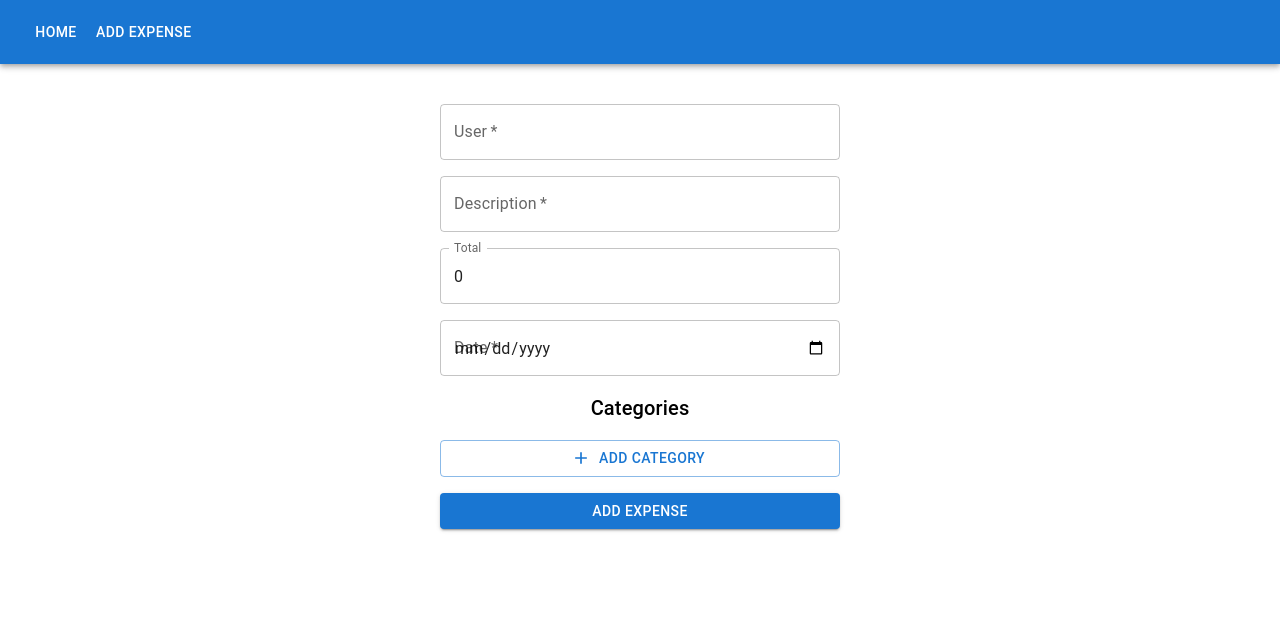
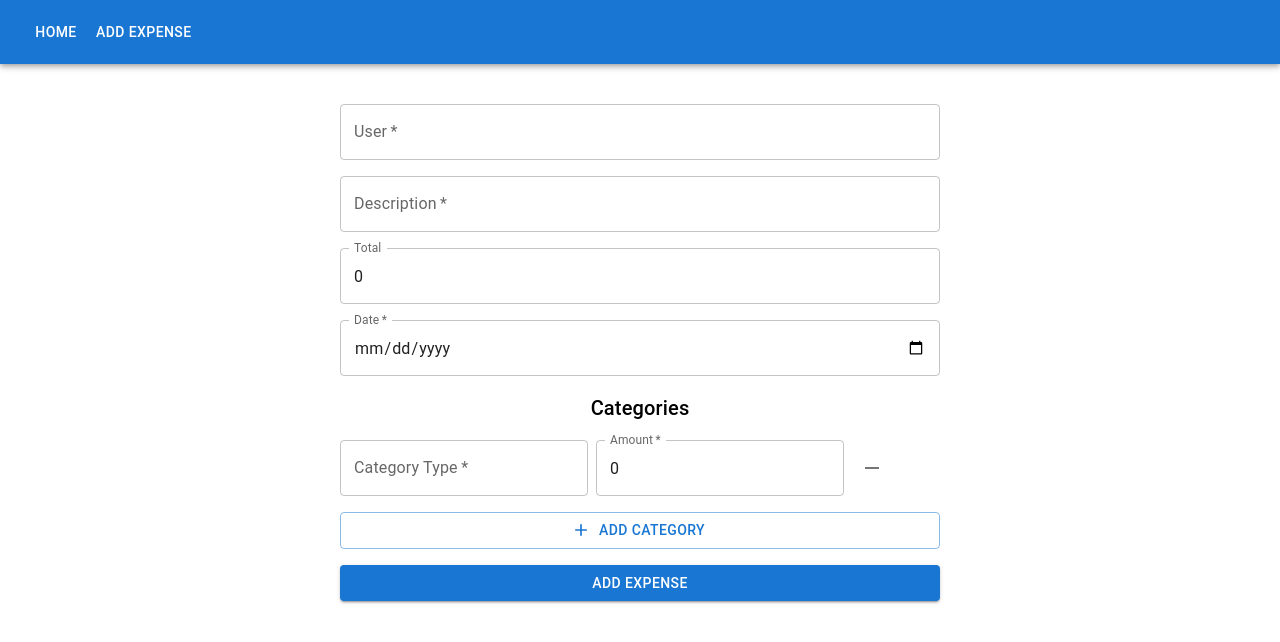
Before and after one commit to jagadeeswari-saranraj/expensesFrontend, a React (Create React App) app: page /add in a window 1280 px wide. Shown: the top 642 px of the page. Built offline with nearby package versions, Linux system fonts and the light colour scheme.

Commit message:
size changed and date label ovelapped issue fixed

```diff
--- a/src/components/ExpensesForm.tsx
+++ b/src/components/ExpensesForm.tsx
@@ -12,7 +12,7 @@ const ExpenseForm = () => {
   const [description, setDescription] = useState('');
   const [total, setTotal] = useState(0);
   const [date, setDate] = useState('');
-  const [byCategory, setByCategory] = useState<Record<string, number>>({});
+  const [byCategory, setByCategory] = useState<Record<string, number>>({ '': 0});
   const dispatch = useDispatch<AppDispatch>();
   const navigate = useNavigate();
   const { id } = useParams<{ id: string }>();
@@ -90,11 +90,11 @@ const ExpenseForm = () => {
   };
 
   return (
-    <Box component="form" sx={{ display: 'flex', flexDirection: 'column', gap: 2, maxWidth: 400, m: 'auto', mt: 5 }}>
+    <Box component="form" sx={{ display: 'flex', flexDirection: 'column', gap: 2, maxWidth: 600, m: 'auto', mt: 5 }}>
         <TextField label="User" value={user} onChange={(e) => setUser(e.target.value)} required />
         <TextField label="Description" value={description} onChange={(e) => setDescription(e.target.value)} required />
         <TextField type="number" label="Total" value={total} InputProps={{ readOnly: true }} />
-        <TextField type="date" label="Date" value={date} onChange={(e) => setDate(e.target.value)} required />
+        <TextField type="date" label="Date" value={date} onChange={(e) => setDate(e.target.value)} required InputLabelProps={{shrink: true}} />
         <Typography variant="h6">Categories</Typography>
         {Object.entries(byCategory).map(([type, amount], index) => (
             <Box key={index} sx={{ display: 'flex', gap: 1, alignItems: 'center' }}>
--- a/src/components/ExpensesList.tsx
+++ b/src/components/ExpensesList.tsx
@@ -42,7 +42,7 @@ const ExpenseList = () => {
   }
 
   return (
-    <Box sx={{ maxWidth: 900, m: 'auto', mt: 9 }}>
+    <Box sx={{ maxWidth: 900, m: 'auto', mt: 5 }}>
         <TableContainer component={Paper}>
         <Table>
             <TableHead>
```
